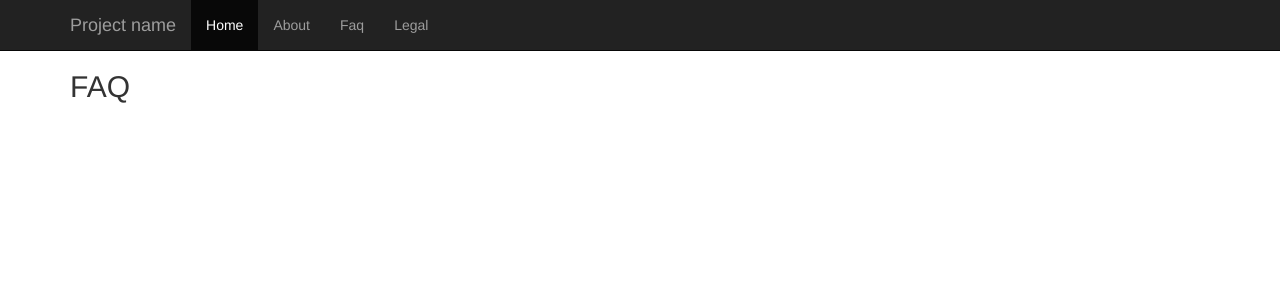
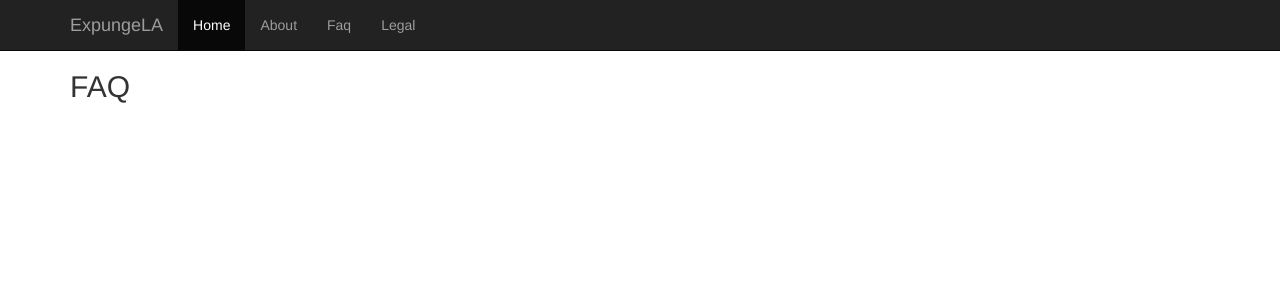
Before and after one commit to itsmemattchung/hackla2015prop47, a Django app: page /faq/ in a window 1280 px wide. Shown: the top 300 px of the page. Run offline with Django 3.2, Linux system fonts and the light colour scheme; some libraries are stand-ins or nearby versions.

Commit message:
Updated project name to ExpungeLA

```diff
--- a/prop47/site/templates/base.html
+++ b/prop47/site/templates/base.html
@@ -26,7 +26,7 @@
             <span class="icon-bar"></span>
             <span class="icon-bar"></span>
           </button>
-          <a class="navbar-brand" href="/">Project name</a>
+          <a class="navbar-brand" href="/">ExpungeLA</a>
         </div>
         <div id="navbar" class="collapse navbar-collapse">
           <ul class="nav navbar-nav">
```
